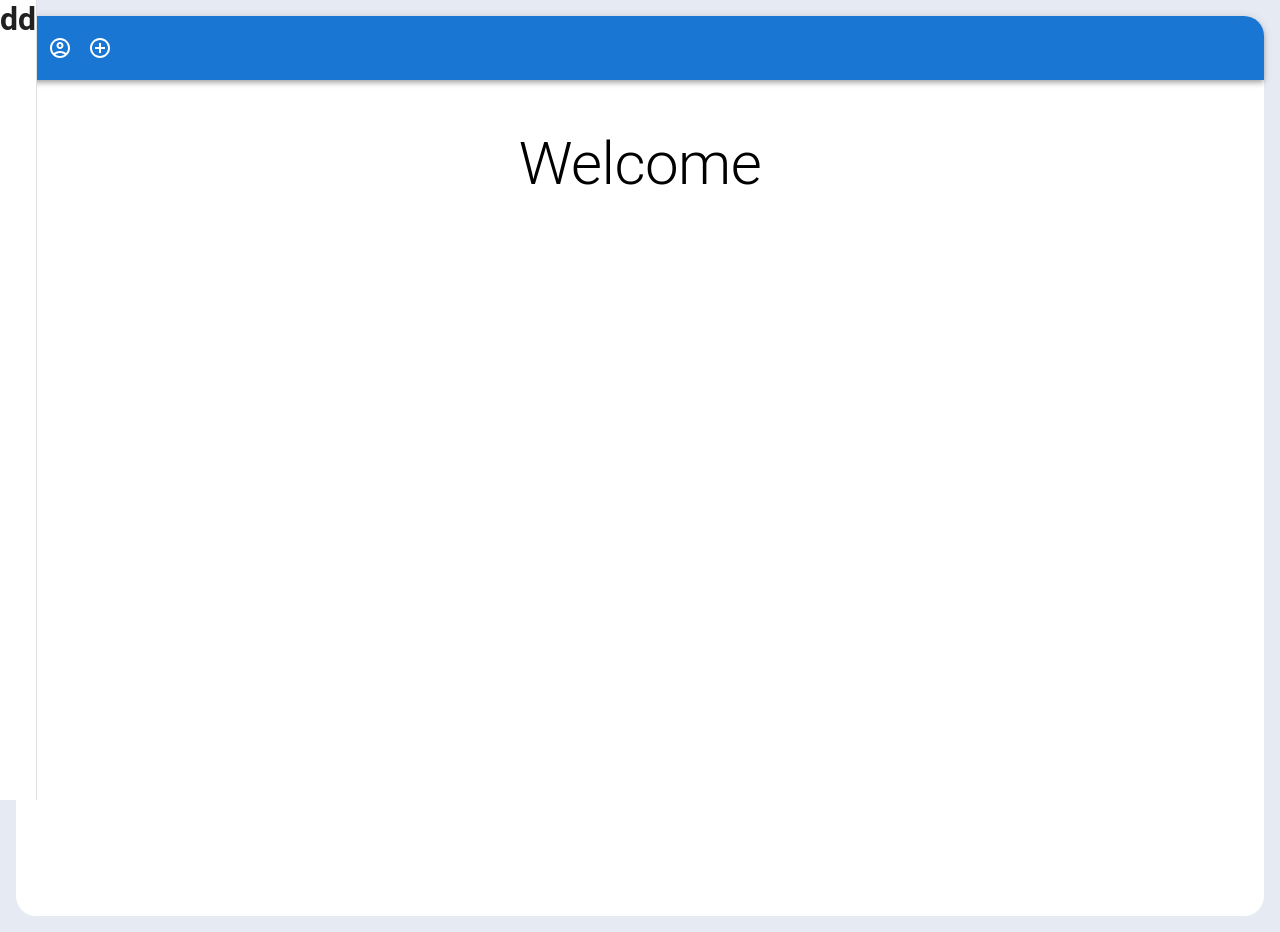
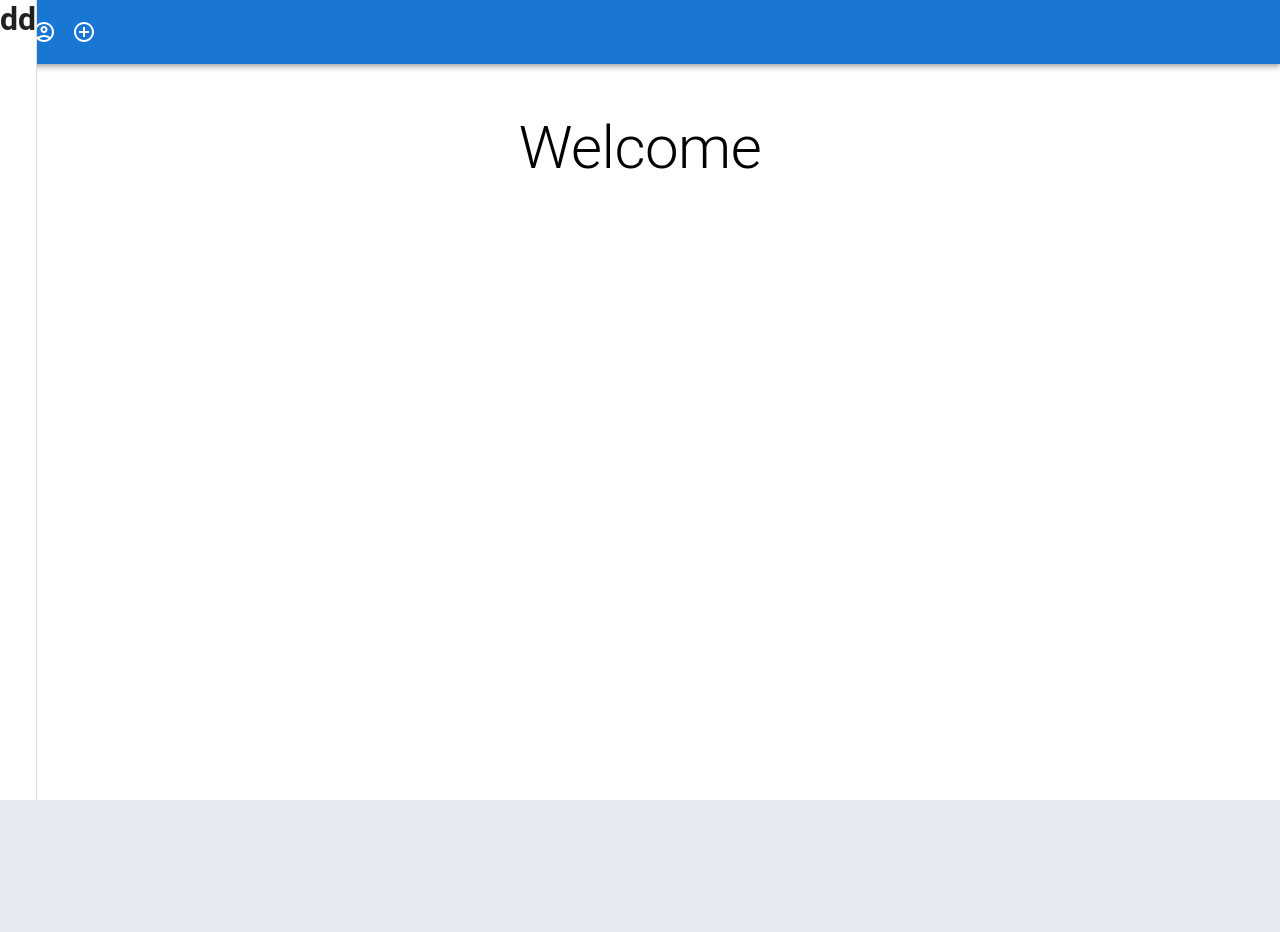
Before and after one commit to wojtek99955/mui-demo-website, a React (Create React App) app: page / in a window 1280 px wide. After the commit the page ends 800 px from the top, so only its background shows below. Built offline with nearby package versions, Linux system fonts and the light colour scheme.

Commit message:
App styles update

```diff
--- a/src/App.js
+++ b/src/App.js
@@ -13,9 +13,7 @@ const Wrapper = styled.div`
 
 const Container = styled.main`
   background-color: white;
-  border-radius: 20px;
-  min-height: 900px;
-  margin: 1rem;
+  min-height: 100vh;
 `;
 
 function App() {
--- a/src/components/Header.js
+++ b/src/components/Header.js
@@ -31,10 +31,7 @@ function Header() {
   };
 
   return (
-    <AppBar
-      sx={{ borderTopLeftRadius: "20px", borderTopRightRadius: "20px" }}
-      position="static"
-    >
+    <AppBar position="static">
       <Toolbar>
         <IconButton onClick={handleClick}>
           <UserIcon />
```
